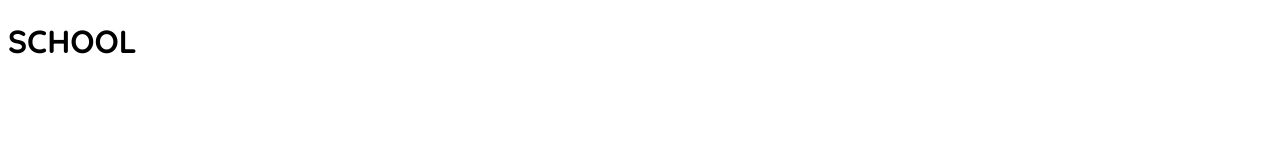
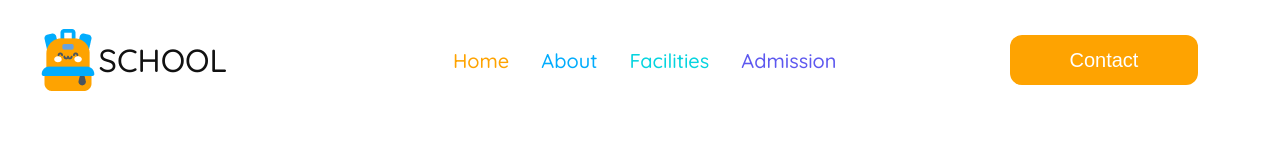
Before and after one commit to Mohammad-Rakib/assignment-Kids-School, a plain HTML site: page kids.html in a window 1280 px wide. Drawn offline with Linux system fonts and the light colour scheme.

Commit message:
added navbar

```diff
--- a/kids.html
+++ b/kids.html
@@ -8,7 +8,21 @@
 </head>
 <body class="quicksand-font">
     <header>
-        <h1>SCHOOL</h1>
+
+        <nav class="navbar display-flex">
+            <img class="logo" src="assets/logo.png" alt="">
+            <h3 class="brand">SCHOOL</h3>
+            <ul class="nav-links display-flex">
+                 <li class="nav-item"><a href="" class="nav-link1">Home</a></li>
+                 <li class="nav-item"><a href="" class="nav-link2">About</a></li>
+                 <li class="nav-item"><a href="" class="nav-link3">Facilities</a></li>
+                 <li class="nav-item"><a href="" class="nav-link4">Admission</a></li>
+            </ul>
+            <button class="btn-primary">Contact</button>
+
+        </nav>
+
+
 
     </header>
     <main>
--- a/styles/styles.css
+++ b/styles/styles.css
@@ -7,3 +7,68 @@
   font-weight: 400;
   font-style: normal;
 }
+
+.display-flex{
+    display: flex;
+}
+.navbar{
+    justify-content: center;
+    align-items: center;
+}
+.logo{
+    width: 62px;
+    height: 62px;
+    margin-left: 141px;
+}
+.brand{
+    font-weight: 500;
+    font-size: 32px;
+    color: rgba(17, 17, 17, 1);
+}
+
+.nav-item{
+    list-style: none;
+    margin-right: 32px;
+
+}
+.nav-links{
+    margin-left: 186px;
+}
+.nav-link1{
+    text-decoration: none;
+    font-weight: 500;
+    font-size: 20px;
+    color: rgba(254, 163, 1, 1);
+}
+.nav-link2{
+    text-decoration: none;
+    font-weight: 500;
+    font-size: 20px;
+    color: rgba(1, 172, 253, 1);
+}
+.nav-link3{
+    text-decoration: none;
+    font-weight: 500;
+    font-size: 20px;
+    color: rgba(5, 212, 223, 1);
+
+}
+.nav-link4{
+    text-decoration: none;
+    font-weight: 500;
+    font-size: 20px;
+    color: rgba(93, 88, 239, 1);
+
+}
+.btn-primary{
+    font-weight: 300;
+    font-size: 20px;
+    color: rgba(255, 255, 255, 1);
+    background-color: rgba(254, 163, 1, 1);
+    border: none;
+    border-radius: 12px;
+    width: 197px;
+    height: 50px;
+    padding: 10px 60px ;
+    margin: 26px 186px 26px 141px ;
+}
```
